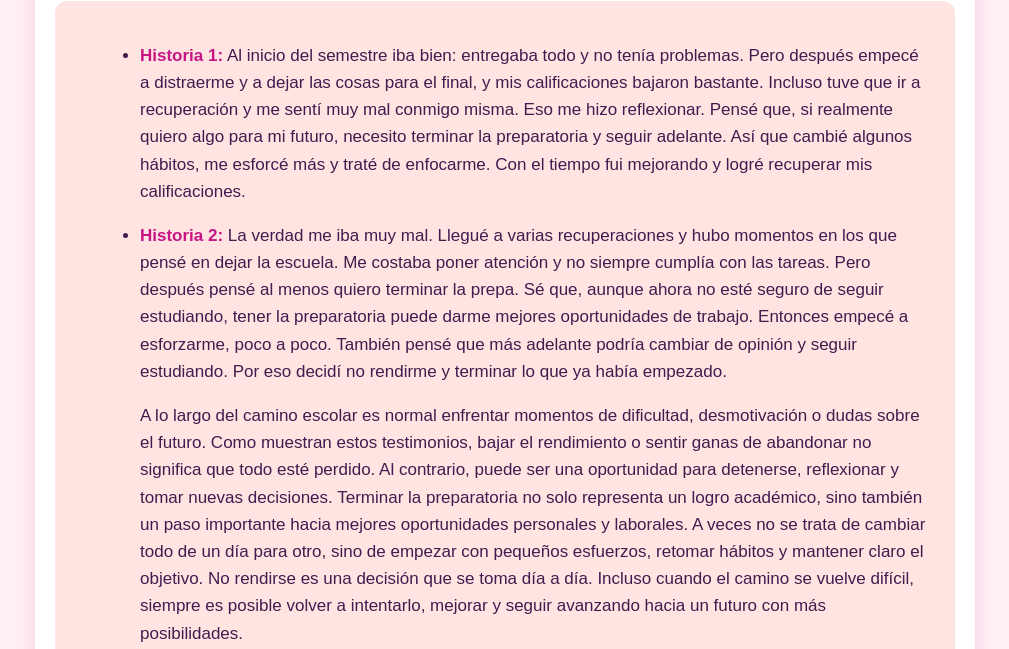
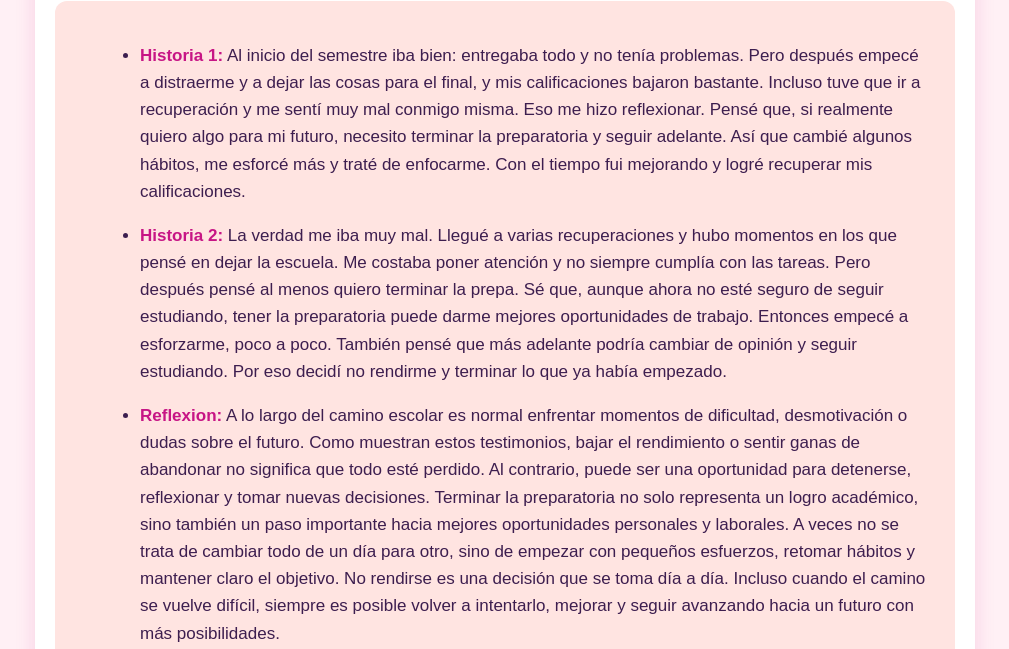
Before and after one commit to graciafrutis-jpg/Cecytem-mi-experiencia-escolar-puede-mejorar-la-tuya, a plain HTML site: page testimonios.html in a window 1280 px wide. Shown: the part 151-800 px from the top of the page, without its empty margins (135-1144 px from the left). Drawn offline with Linux system fonts and the light colour scheme.

Commit message:
Add files via upload

```diff
--- a/testimonios.html
+++ b/testimonios.html
@@ -121,10 +121,10 @@ Pero después pensé al menos quiero terminar la prepa. Sé que, aunque ahora no
 Entonces empecé a esforzarme, poco a poco. También pensé que más adelante podría cambiar de opinión y seguir estudiando. Por eso decidí no rendirme y terminar lo que ya había empezado.</li></p>
 
 
-<p>
-A lo largo del camino escolar es normal enfrentar momentos de dificultad, desmotivación o dudas sobre el futuro. Como muestran estos testimonios, bajar el rendimiento o sentir ganas de abandonar no significa que todo esté perdido. Al contrario, puede ser una oportunidad para detenerse, reflexionar y tomar nuevas decisiones.
+ <li><span class="resaltado">Reflexion:</span>
+    A lo largo del camino escolar es normal enfrentar momentos de dificultad, desmotivación o dudas sobre el futuro. Como muestran estos testimonios, bajar el rendimiento o sentir ganas de abandonar no significa que todo esté perdido. Al contrario, puede ser una oportunidad para detenerse, reflexionar y tomar nuevas decisiones.
 Terminar la preparatoria no solo representa un logro académico, sino también un paso importante hacia mejores oportunidades personales y laborales. A veces no se trata de cambiar todo de un día para otro, sino de empezar con pequeños esfuerzos, retomar hábitos y mantener claro el objetivo.
-No rendirse es una decisión que se toma día a día. Incluso cuando el camino se vuelve difícil, siempre es posible volver a intentarlo, mejorar y seguir avanzando hacia un futuro con más posibilidades.</p>
+No rendirse es una decisión que se toma día a día. Incluso cuando el camino se vuelve difícil, siempre es posible volver a intentarlo, mejorar y seguir avanzando hacia un futuro con más posibilidades.</li></p>
 
 <img src="tes.jpeg">
 
```
